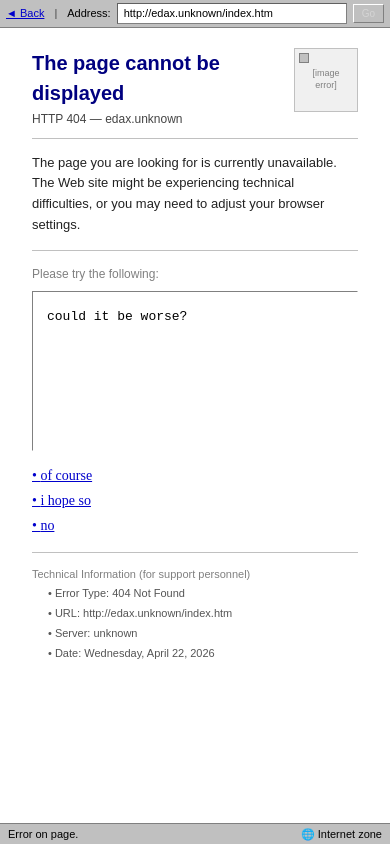
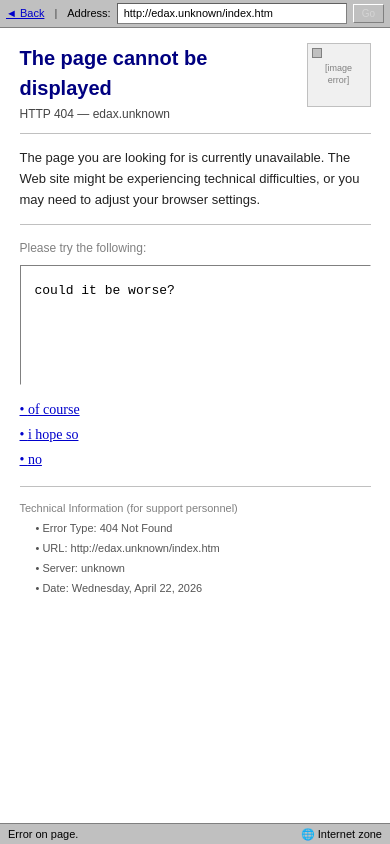
Before and after one commit to morganhirosky/argo, a Next.js app: page /edax in a window 390 px wide. Built offline with nearby package versions, Linux system fonts and the light colour scheme.

Commit message:
Make edax page layout responsive for mobile

```diff
--- a/src/app/edax/page.tsx
+++ b/src/app/edax/page.tsx
@@ -184,8 +184,11 @@ export default function EdaxPage() {
         fontFamily: 'Times New Roman, serif',
         background: '#ffffff',
         minHeight: 'calc(100vh - 52px)',
-        padding: '20px 32px 60px',
+        padding: 'clamp(12px, 4vw, 20px) clamp(14px, 5vw, 32px) 60px',
         maxWidth: '760px',
+        boxSizing: 'border-box',
+        width: '100%',
+        overflowX: 'hidden',
       }}>
 
         {/* Header row */}
@@ -259,8 +262,8 @@ export default function EdaxPage() {
           background: '#ffffff',
           padding: '12px 14px',
           marginBottom: '14px',
-          minHeight: '160px',
-          maxHeight: '320px',
+          minHeight: '120px',
+          maxHeight: 'clamp(180px, 35vh, 320px)',
           overflowY: 'auto',
           fontFamily: 'Courier New, monospace',
           fontSize: '13px',
```
